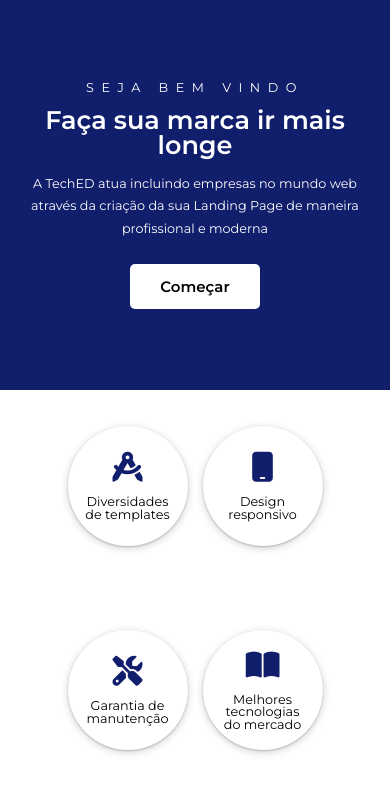
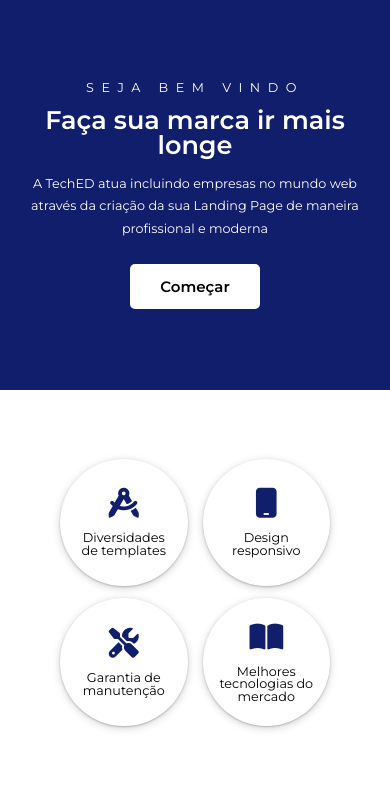
Before and after one commit to erianerik/techED, a plain HTML site: page index.html in a window 390 px wide. Shown: the part 49-844 px from the top of the page. Drawn offline with Linux system fonts and the light colour scheme.

Commit message:
chore: ajustes na tela inicial

```diff
--- a/css/index.css
+++ b/css/index.css
@@ -188,7 +188,7 @@
     }
     .main__content__some-services {
         width: 100%;
-        height: 47%;
+        height: 48%;
     }
     .main__content-container__text__title {
         font-size: 1.7rem;
@@ -199,11 +199,11 @@
     }
     .some-service {
         max-width: 25rem;
-        height: 100%;
+        height: auto;
         gap: .8rem 1rem;
     }
     .some-service__card {
-        width: 8rem;
-        height: 8rem;
+        width: 8.5rem;
+        height: 8.5rem;
     }
 }
```
